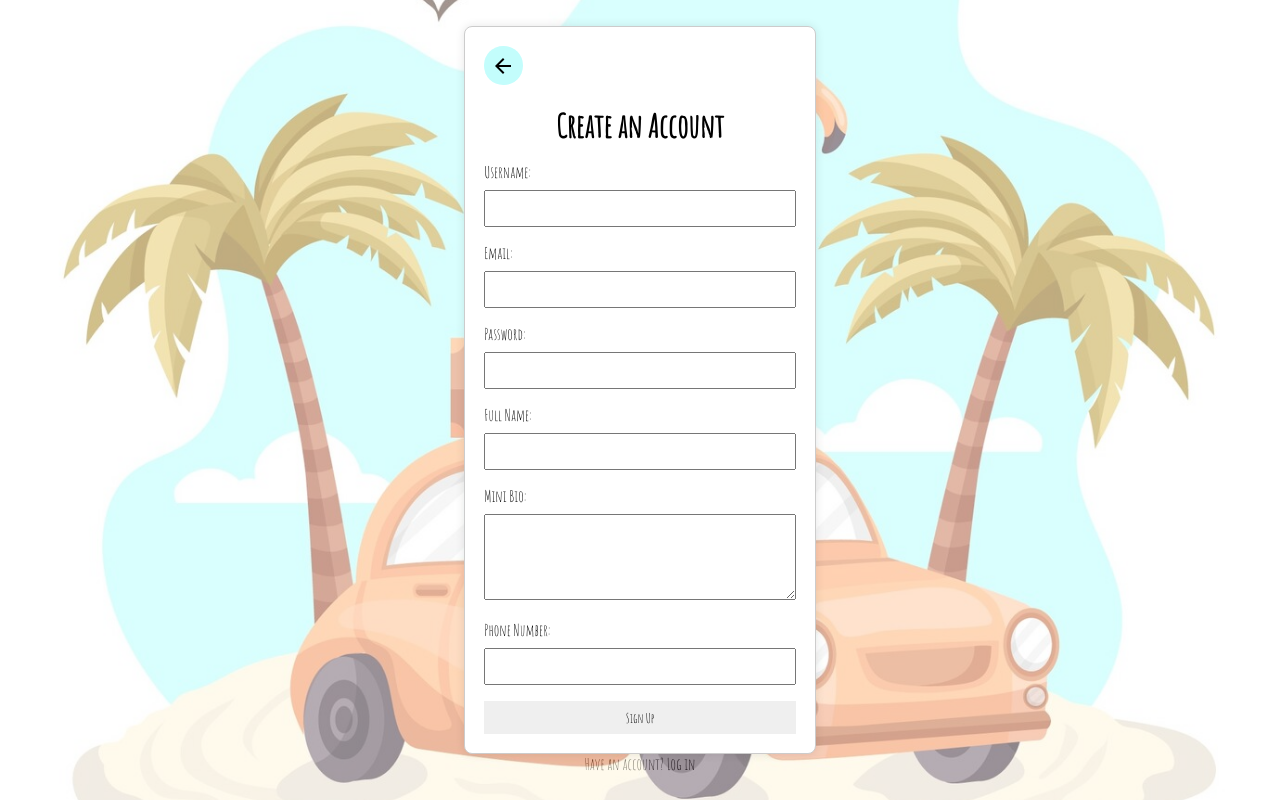
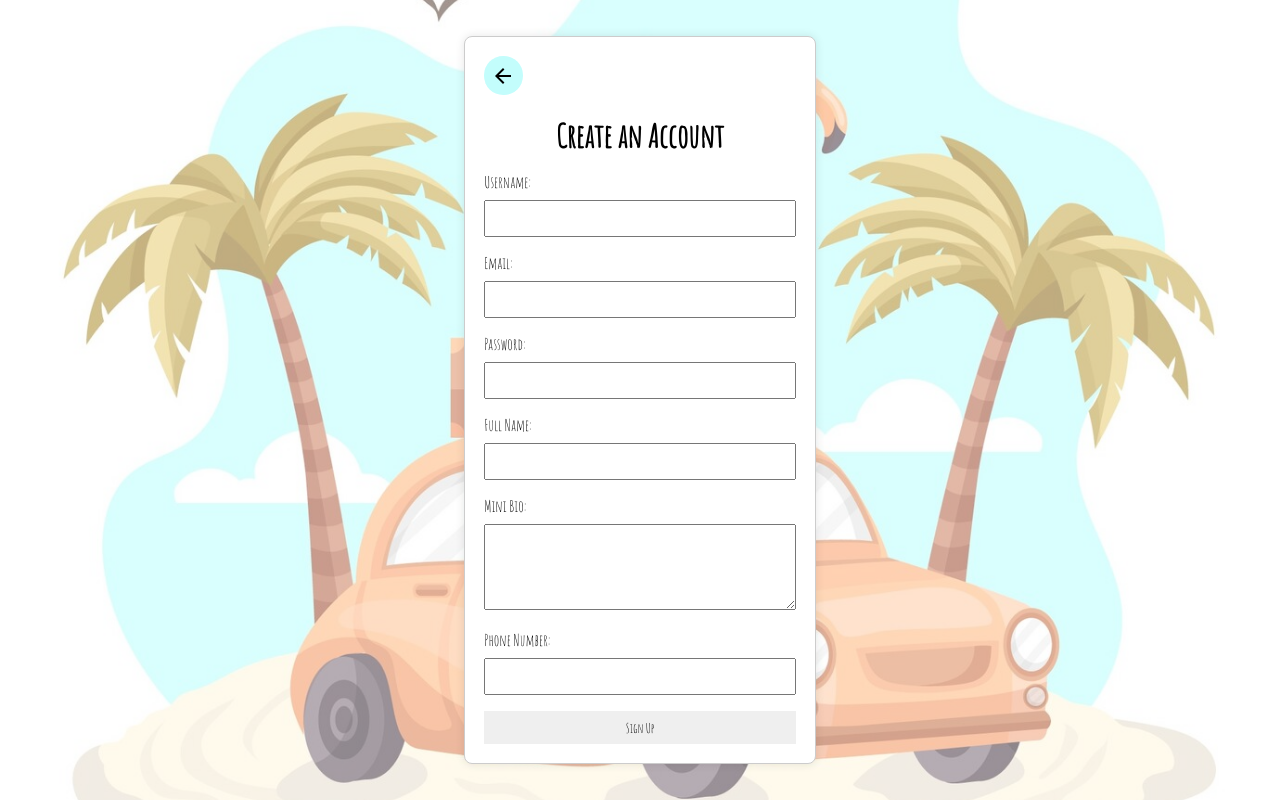
Before and after one commit to ivanapejicic/capstone, a React (Create React App) app: page /signup in a window 1280 px wide. Built offline with nearby package versions, Linux system fonts and the light colour scheme.

Commit message:
Removed extra text from under the form

```diff
--- a/src/assets/pages/Login/Login.js
+++ b/src/assets/pages/Login/Login.js
@@ -42,9 +42,6 @@ function Login() {
                     <button className='form__button' type="submit">Login</button>
                     {error && <div className="login__message">{error}</div>}
                 </form>
-                <p>
-                    Need an account? <Link to="/signup">Sign up</Link>
-                </p>
             </div>
         </>
     );
--- a/src/assets/pages/Signup/Signup.js
+++ b/src/assets/pages/Signup/Signup.js
@@ -58,9 +58,6 @@ function Signup() {
                 {success && <div className="signup__message">Signed up!</div>}
                 {error && <div className="signup__message">{error}</div>}
             </form>
-            <p>
-                Have an account? <Link to="/login">Log in</Link>
-            </p>
         </div>
     );
 }
```
